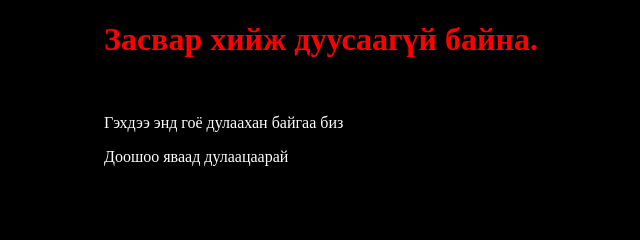
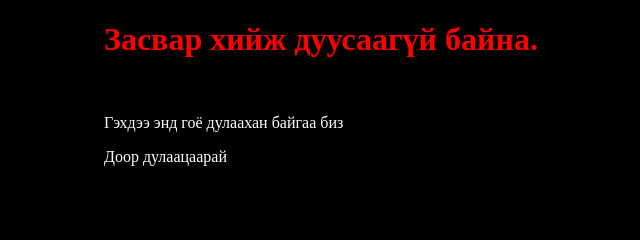
Before and after one commit to codericeball/codericeball.github.io, a plain HTML site: page index.html in a window 1280 px wide. Shown: the top 240 px of the page, 136-776 px from the left. Drawn offline with Linux system fonts and the light colour scheme.

Commit message:
Update index.html

```diff
--- a/index.html
+++ b/index.html
@@ -9,7 +9,7 @@
     <h1>Засвар хийж дуусаагүй байна.</h1>
     <br>
     <p>Гэхдээ энд гоё дулаахан байгаа биз</p>
-    <p>Доошоо яваад дулаацаарай</p>
+    <p>Доор дулаацаарай</p>
     <br>
     <br>
     <br>
```
